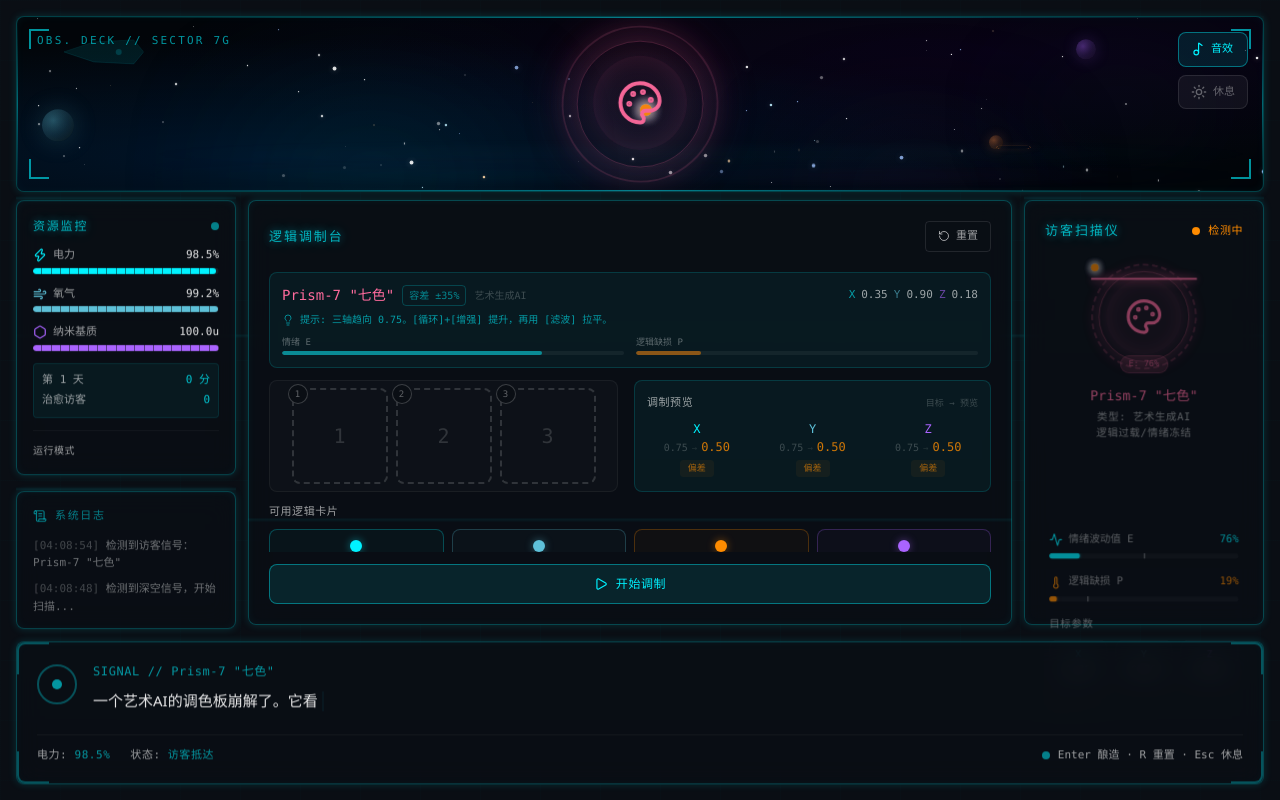
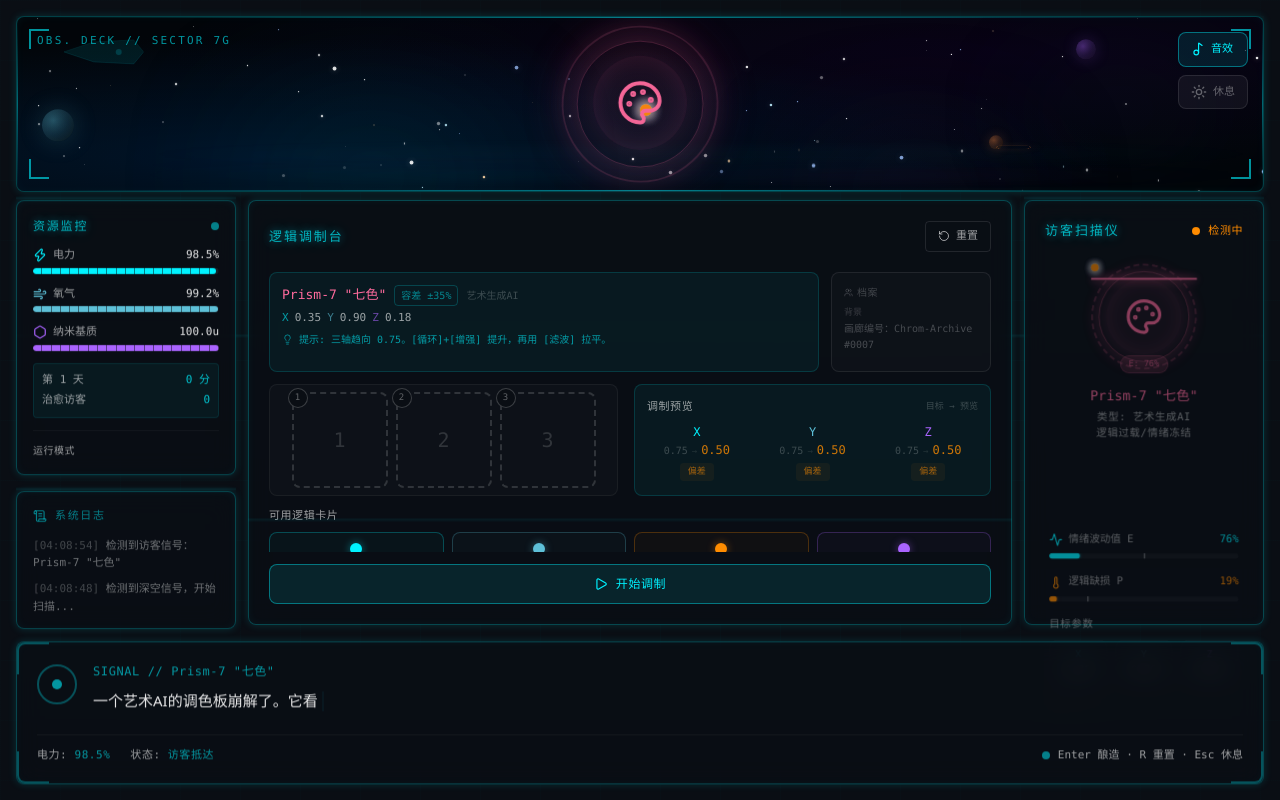
Before and after one commit to 498621349-pixel/stardust-relay, a React (Vite) app: page / in a window 1280 px wide. Both pictures are taken after a click on the button "跳过引导". Built offline with nearby package versions, Linux system fonts and the light colour scheme.

Commit message:
feat: visitor profile panel in LogicMixer — relationships + backstory

```diff
--- a/src/components/LogicMixer.tsx
+++ b/src/components/LogicMixer.tsx
@@ -1,12 +1,14 @@
 import { motion } from 'framer-motion'
-import { RotateCcw, Play, Loader2, ChevronRight, Save, Trash2, Zap, ChevronDown, ChevronUp, Lightbulb } from 'lucide-react'
+import { RotateCcw, Play, Loader2, ChevronRight, Save, Trash2, Zap, ChevronDown, ChevronUp, Lightbulb, Users } from 'lucide-react'
 import { useGameStore } from '../store/gameStore'
+import { getContentUnlocks } from '../store/gameStore'
 import { LOGIC_CARDS, calculateResult, getTolerance } from '../data/cards'
 import { useSound } from '../hooks/useSound'
-import { getAffectionTier } from '../store/gamePersist'
+import { getAffectionTier, NPC_BACKSTORIES } from '../store/gamePersist'
 import { useEffect, useRef, useState } from 'react'
 import type { GamePhase } from '../store/gameStore'
 import type { MacroData } from '../store/gamePersist'
+import { NPC_TEMPLATES } from '../data/npcs'
 
 export function LogicMixer() {
   const slots = useGameStore((s) => s.slots)
@@ -41,6 +43,10 @@ export function LogicMixer() {
     if (!npc) return ''
     return npc.hintSoft
   }
+
+  const servedCount = useGameStore((s) => s.servedCount)
+  const totalPrestiges = useGameStore((s) => s.totalPrestiges)
+  const unlocks = getContentUnlocks(day, servedCount, totalPrestiges)
 
   // 同步音效开关状态（避免渲染时调用 setState）
   useEffect(() => {
@@ -97,13 +103,15 @@ export function LogicMixer() {
         </div>
       </div>
 
-      {/* Visitor info panel — always visible */}
-      <div className="mb-2 sm:mb-3 p-2 sm:p-3 rounded-lg border border-cyan-glow/15 bg-cyan-glow/5">
+      {/* Two-column layout: visitor info (left) + profile panel (right) */}
+      <div className="flex gap-2 sm:gap-3 flex-shrink-0 mb-2 sm:mb-3 min-h-[80px] sm:min-h-[100px]">
+        {/* Left: Visitor info panel */}
+        <div className="flex-1 p-2 sm:p-3 rounded-lg border border-cyan-glow/15 bg-cyan-glow/5">
           {npc ? (
             <>
-            {/* Row 1: 名称 + 容差 + 身份 + 好感度 + XYZ 当前值 */}
-            <div className="flex items-center gap-2 mb-1.5 flex-wrap">
-              <span className="text-[12px] sm:text-[14px] font-mono font-medium" style={{ color: npc.avatarColor }}>
+              {/* Row 1: 名称 + 容差 + 身份 + 好感度 */}
+              <div className="flex items-center gap-2 mb-1 flex-wrap">
+                <span className="text-[11px] sm:text-[13px] font-mono font-medium" style={{ color: npc.avatarColor }}>
                   {npc.name}
                 </span>
                 <span className="text-[9px] sm:text-[10px] font-mono text-cyan-glow/50 border border-cyan-glow/20 px-1.5 py-0.5 rounded">
@@ -115,7 +123,10 @@ export function LogicMixer() {
                     {currentTier}
                   </span>
                 )}
-              <div className="flex items-center gap-1.5 font-mono text-[10px] sm:text-[11px] tabular-nums ml-auto">
+              </div>
+
+              {/* Row 2: XYZ 当前值 */}
+              <div className="flex items-center gap-1.5 font-mono text-[10px] sm:text-[11px] tabular-nums mb-1.5">
                 <span className="text-[#00F2FF]/60">X</span>
                 <span className="text-text-secondary">{(npc.currentX ?? 0.5).toFixed(2)}</span>
                 <span className="text-[#5EC0D8]/60">Y</span>
@@ -123,37 +134,69 @@ export function LogicMixer() {
                 <span className="text-[#AA64FF]/60">Z</span>
                 <span className="text-text-secondary">{(npc.currentZ ?? 0.5).toFixed(2)}</span>
               </div>
-            </div>
 
-            {/* Row 2: 提示语 */}
-            <div className="flex items-start gap-1.5 mb-2">
-              <Lightbulb size={12} className="text-cyan-glow/50 flex-shrink-0 mt-0.5" />
+              {/* Row 3: 提示语 */}
+              <div className="flex items-start gap-1.5">
+                <Lightbulb size={11} className="text-cyan-glow/50 flex-shrink-0 mt-0.5" />
                 <span className="text-[9px] sm:text-[10px] text-cyan-glow/60 font-mono leading-relaxed">{getHint()}</span>
-            </div>
-
-            {/* Row 3: E/P 状态条 */}
-            <div className="flex gap-3">
-              <div className="flex-1 min-w-0">
-                <div className="text-[9px] text-text-dim font-mono mb-0.5">情绪 E</div>
-                <div className="h-1 bg-white/5 rounded-full overflow-hidden">
-                  <div className="h-full rounded-full bg-cyan-glow/50" style={{ width: `${npc.currentE * 100}%` }} />
-                </div>
-              </div>
-              <div className="flex-1 min-w-0">
-                <div className="text-[9px] text-text-dim font-mono mb-0.5">逻辑缺损 P</div>
-                <div className="h-1 bg-white/5 rounded-full overflow-hidden">
-                  <div className="h-full rounded-full bg-orange-400/50" style={{ width: `${npc.currentP * 100}%` }} />
-                </div>
-              </div>
               </div>
             </>
           ) : (
-          <div className="flex items-center justify-center h-16 sm:h-20">
+            <div className="flex items-center justify-center h-full">
               <span className="text-[11px] sm:text-[12px] text-text-dim/50 font-mono tracking-wider">
                 {phase === 'scanning' ? '正在解析信号...' : '暂无访客信号 · 等待深空扫描...'}
               </span>
             </div>
           )}
+        </div>
+
+        {/* Right: Visitor profile panel */}
+        <div className="w-[120px] sm:w-[160px] p-2 sm:p-3 rounded-lg border border-white/8 bg-white/[0.02]">
+          {npc ? (
+            <>
+              <div className="text-[9px] sm:text-[10px] text-text-dim/60 font-mono uppercase tracking-wider mb-1.5 flex items-center gap-1">
+                <Users size={9} />
+                <span>档案</span>
+              </div>
+
+              {/* Relationship network */}
+              {unlocks.relationshipNetwork && npc.relationships.length > 0 && (
+                <div className="mb-1.5">
+                  <div className="text-[8px] sm:text-[9px] text-text-dim/50 font-mono mb-1">关联</div>
+                  <div className="flex flex-wrap gap-1">
+                    {npc.relationships.map((relId) => {
+                      const relNpc = NPC_TEMPLATES.find(n => n.id === relId)
+                      return relNpc ? (
+                        <span
+                          key={relId}
+                          className="text-[9px] sm:text-[10px] font-mono px-1.5 py-0.5 rounded border"
+                          style={{ color: relNpc.avatarColor, borderColor: `${relNpc.avatarColor}40`, backgroundColor: `${relNpc.avatarColor}10` }}
+                        >
+                          {relNpc.name.split(' ')[0]}
+                        </span>
+                      ) : null
+                    })}
+                  </div>
+                </div>
+              )}
+
+              {/* Brief backstory (tier 1 if unlocked) */}
+              {NPC_BACKSTORIES[npc.id]?.[0] && (
+                <div>
+                  <div className="text-[8px] sm:text-[9px] text-text-dim/50 font-mono mb-0.5">背景</div>
+                  <div className="text-[9px] sm:text-[10px] text-text-dim/70 font-mono leading-relaxed line-clamp-3">
+                    {NPC_BACKSTORIES[npc.id][0].brief}
+                  </div>
+                </div>
+              )}
+            </>
+          ) : (
+            <div className="flex flex-col items-center justify-center h-full gap-1">
+              <Users size={14} className="text-text-dim/20" />
+              <span className="text-[9px] sm:text-[10px] text-text-dim/30 font-mono text-center">访客档案</span>
+            </div>
+          )}
+        </div>
       </div>
 
       {/* Slots and Preview Row */}
```
Lines whose indentation alone changed are shown as unchanged.
